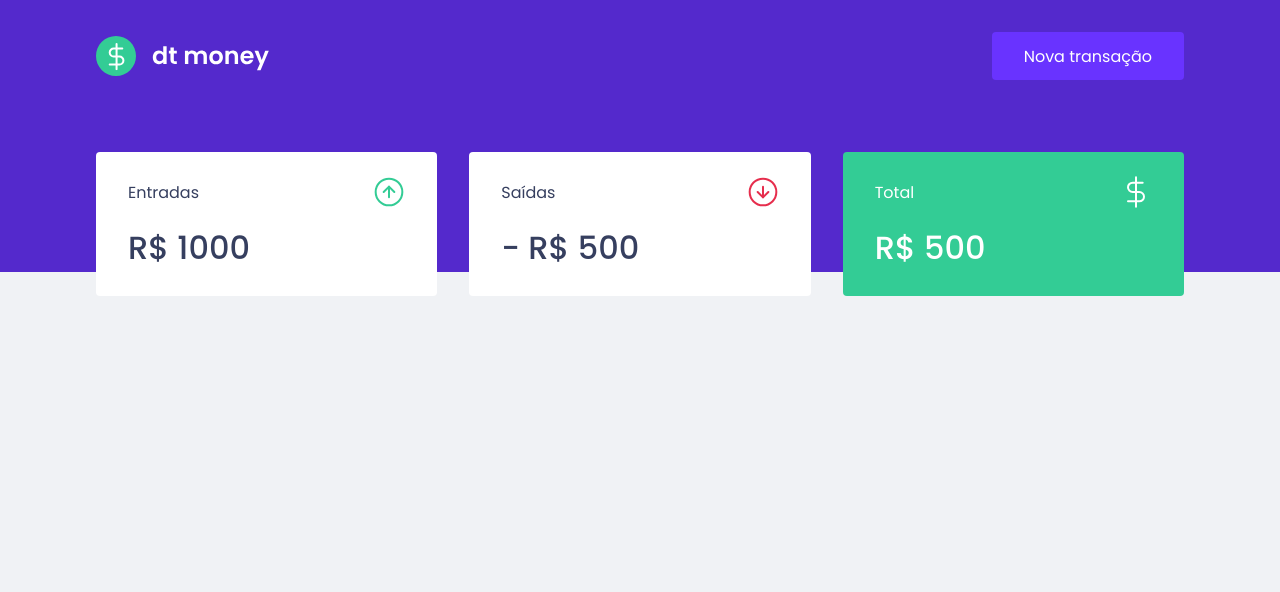
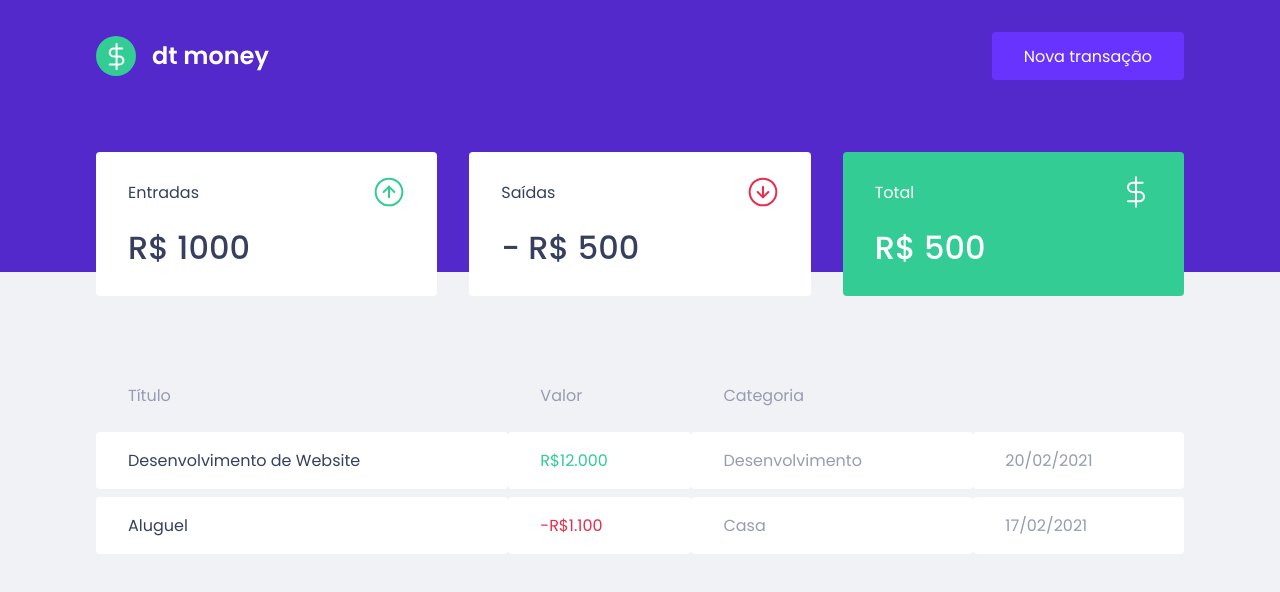
Before and after one commit to fjmeskta/dtmoney, a React (Create React App) app: page / in a window 1280 px wide. Shown: the top 592 px of the page. Built offline with nearby package versions, Linux system fonts and the light colour scheme.

Commit message:
Transactions Table

```diff
--- a/src/components/Dashboard/index.tsx
+++ b/src/components/Dashboard/index.tsx
@@ -1,10 +1,12 @@
 import { Summary } from "../Sumary";
+import { TransactionsTable } from "../TrasactionsTable";
 import { Container } from "./styles";
 
 export function Dashboard() {
   return (
     <Container>
       <Summary />
+      <TransactionsTable />
     </Container>
   );
 }
--- /dev/null
+++ b/src/components/TrasactionsTable/index.tsx
@@ -0,0 +1,48 @@
+import { Container } from "./styles";
+
+export function TransactionsTable() {
+  return (
+    <Container>
+      <table>
+        <thead>
+          <tr>
+            <th>Título</th>
+            <th>Valor</th>
+            <th>Categoria</th>
+            <th></th>
+          </tr>
+        </thead>
+        <tbody>
+          <tr>
+            <td>
+              Desenvolvimento de Website
+            </td>
+            <td className="incomeValue">
+              R$12.000
+            </td>
+            <td>
+              Desenvolvimento
+            </td>
+            <td>
+              20/02/2021
+            </td>
+          </tr>
+          <tr>
+            <td>
+              Aluguel
+            </td>
+            <td className="outcomeValue">
+              -R$1.100
+            </td>
+            <td>
+              Casa
+            </td>
+            <td>
+              17/02/2021
+            </td>
+          </tr>
+        </tbody>
+      </table>
+    </Container>
+  );
+}
--- /dev/null
+++ b/src/components/TrasactionsTable/styles.ts
@@ -0,0 +1,33 @@
+import styled from "styled-components";
+export const Container = styled.div`
+  margin-top: 4rem;
+
+  table {
+    width: 100%;
+    border-spacing: 0 0.5rem;
+    th {
+      color: var(--text-body);
+      font-weight: 400;
+      padding: 1rem 2rem;
+      text-align: left;
+      line-height: 1.5rem;
+    }
+
+    td {
+      padding: 1rem 2rem;
+      border: 0;
+      background: var(--shape);
+      color: var(--text-body);
+      border-radius: 0.25rem;
+      &:first-child {
+        color: var(--text-title);
+      }
+      &.incomeValue {
+        color: var(--green);
+      }
+      &.outcomeValue {
+        color: var(--red);
+      }
+    }
+  }
+`
```
